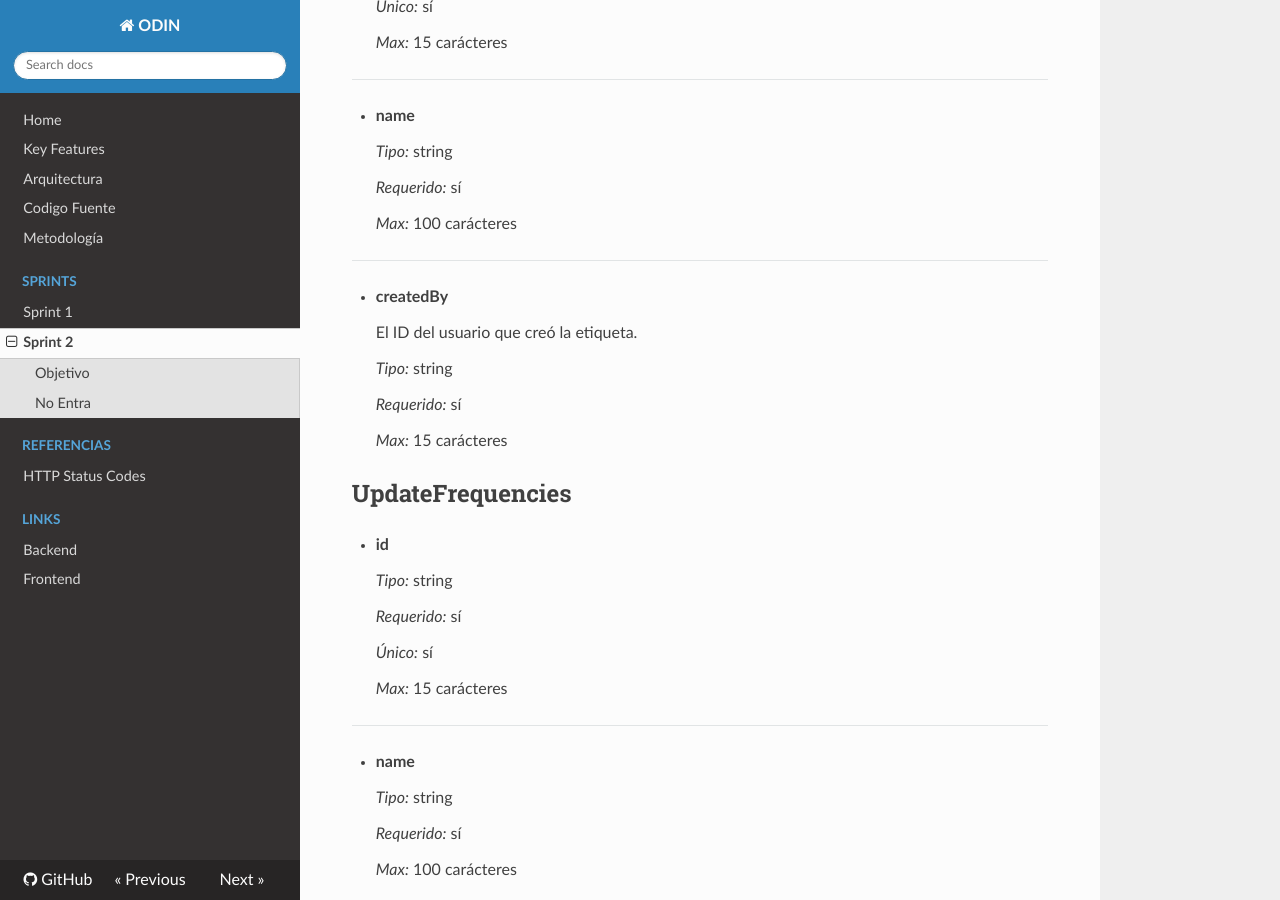
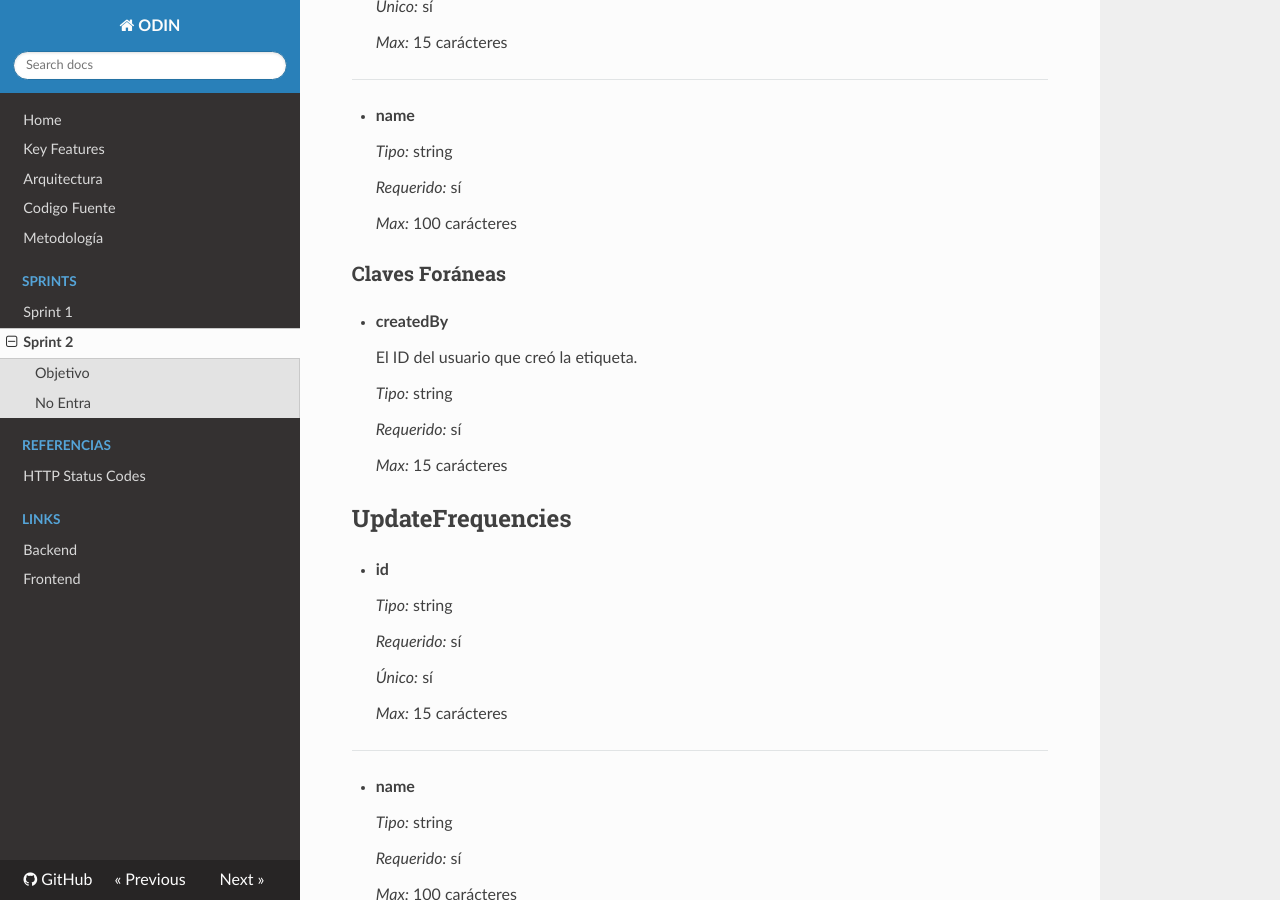
Before and after one commit to odin-unlp/odin-tech-docs, an MkDocs documentation site: the page built from docs/sprints/sprint-2.md, in a window 1280 px wide and 900 px high, scrolled down 4323 px. Built offline with MkDocs 1.6.1, drawn with Linux system fonts in a browser that asks for light colours; nearby versions of some CDN libraries; old or Windows-style settings are respelled for this version of MkDocs; some of the changed text lies outside the part shown.

Commit message:
Updated sprint-2.md

```diff
--- a/docs/sprints/sprint-2.md
+++ b/docs/sprints/sprint-2.md
@@ -200,7 +200,8 @@ Es una relación muchos a muchos, por lo que se necesitará una tabla intermedia
 
     *Max:* 100 carácteres
 
----
+
+### Claves Foráneas
 
 - **createdBy**
 
@@ -286,7 +287,8 @@ Es una relación muchos a muchos, por lo que se necesitará una tabla intermedia
 
     *Max:* 250 carácteres
 
----
+
+### Claves Foráneas
 
 - **updatedBy**
 
```
Also changed, not shown: other parts of docs/sprints/sprint-2.md (+0 -2 lines).
